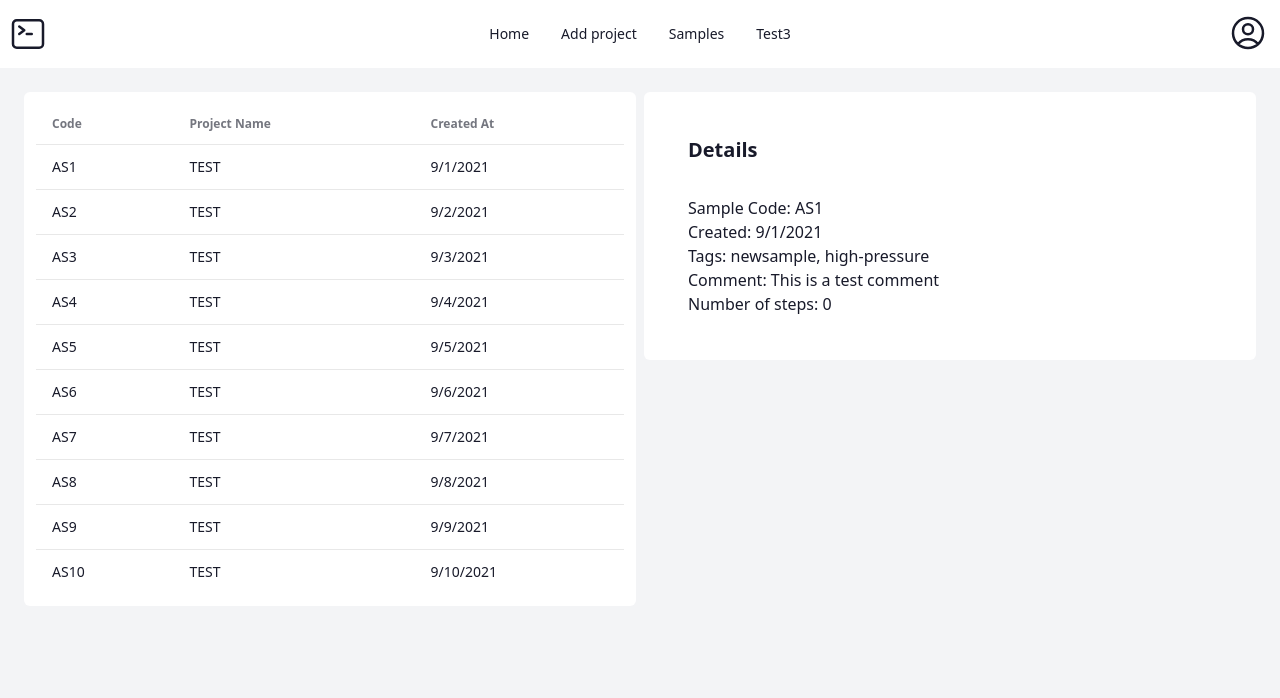
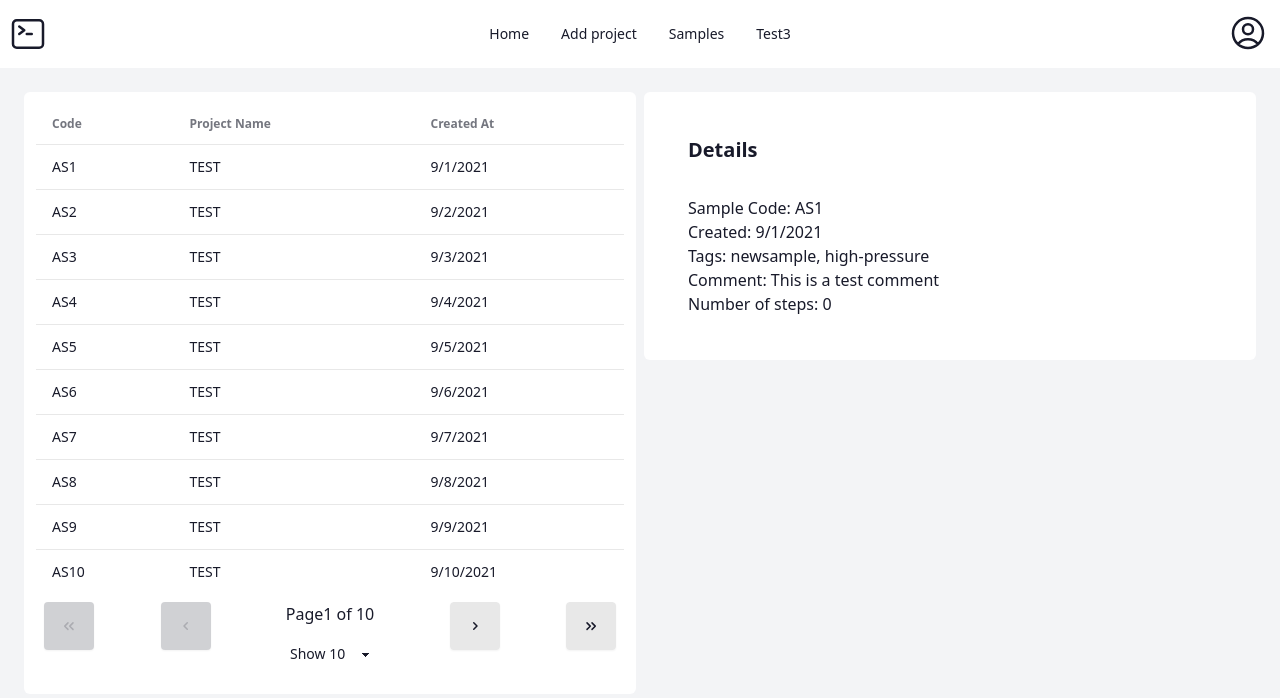
Before and after one commit to goluch/TERMINAL, a React (Vite) app in the folder Client/: page /samples in a window 1280 px wide. Shown: the top 698 px of the page. Built offline with nearby package versions, Linux system fonts and the light colour scheme.

Commit message:
pagination and refactoring code

```diff
--- a/Client/package.json
+++ b/Client/package.json
@@ -12,10 +12,11 @@
   "dependencies": {
     "@headlessui/react": "^2.2.0",
     "@heroicons/react": "^2.2.0",
-    "@tanstack/react-query": "^5.66.0",
+    "@tanstack/react-query": "^5.66.9",
     "@tanstack/react-table": "^8.21.2",
     "axios": "^1.7.9",
     "classnames": "^2.5.1",
+    "clsx": "^2.1.1",
     "react": "^18.3.1",
     "react-dom": "^18.3.1",
     "react-router-dom": "^7.1.1"
--- /dev/null
+++ b/Client/src/components/Samples/Samples.tsx
@@ -0,0 +1,112 @@
+import { SampleDto } from "../../api/terminalSchemas";
+import { useState } from "react";
+import { keepPreviousData, useQuery } from "@tanstack/react-query";
+import SamplesTable from "./SamplesTable";
+import {
+  getCoreRowModel,
+  useReactTable,
+  createColumnHelper,
+  SortingState,
+  PaginationState,
+} from "@tanstack/react-table";
+import SamplesTableManage from "./SamplesTableManage";
+
+const samplesData: SampleDto[] = Array.from({ length: 100 }, (_, i) => ({
+  code: `AS${i + 1}`,
+  projectName: "TEST",
+  createdAt: new Date(2021, 8, i + 1),
+}));
+
+async function fetchData(options: {
+  pageIndex: number;
+  pageSize: number;
+  sorting?: SortingState;
+}) {
+  await new Promise((r) => setTimeout(r, 500));
+  console.log("FETCH DATA", options);
+
+  return {
+    rows: samplesData.slice(
+      options.pageIndex * options.pageSize,
+      (options.pageIndex + 1) * options.pageSize,
+    ),
+    pageCount: Math.ceil(samplesData.length / options.pageSize),
+    rowCount: samplesData.length,
+  };
+}
+
+export interface SamplesProps {
+  onChangeSampleDetails?: (code: string) => void;
+}
+
+export interface SamplesQueryResponse {
+  rows: SampleDto[];
+  rowCount: number;
+  pageCount: number;
+}
+
+const Samples = (props: SamplesProps) => {
+  const [sorting, setSorting] = useState<SortingState>([]);
+  const [pagination, setPagination] = useState<PaginationState>({
+    pageIndex: 0,
+    pageSize: 10,
+  });
+
+  const dataQuery = useQuery<SamplesQueryResponse>({
+    queryKey: ["samples", sorting, pagination],
+    queryFn: () => fetchData({ ...pagination, sorting: sorting }),
+    placeholderData: keepPreviousData,
+  });
+
+  const columnHelper = createColumnHelper<SampleDto>();
+
+  const columns = [
+    columnHelper.accessor("code", {
+      header: "Code",
+      cell: (info) => info.getValue(),
+    }),
+    columnHelper.accessor("projectName", {
+      header: "Project Name",
+      cell: (info) => info.getValue(),
+    }),
+    columnHelper.accessor("createdAt", {
+      header: "Created At",
+      cell: (info) => info.getValue()?.toLocaleDateString(),
+    }),
+  ];
+
+  const table = useReactTable({
+    columns: columns,
+    data: dataQuery.data?.rows ?? [],
+    getCoreRowModel: getCoreRowModel(),
+    state: {
+      sorting,
+      pagination,
+    },
+    rowCount: dataQuery.data?.rowCount,
+    onSortingChange: setSorting,
+    onPaginationChange: setPagination,
+    manualSorting: true,
+    manualPagination: true,
+  });
+
+  const handleClick = (code: string | null | undefined) => {
+    props.onChangeSampleDetails?.(code?.toString() ?? "");
+  };
+
+  if (dataQuery.isLoading)
+    return (
+      <div className="flex justify-center">
+        <span className="loading loading-spinner loading-md"></span>
+      </div>
+    );
+
+  return (
+    <div className="flex flex-col justify-center">
+      <SamplesTable table={table} handleClickSample={handleClick} />
+      <SamplesTableManage table={table} />
+    </div>
+  );
+};
+
+export default Samples;
--- a/Client/src/components/Samples/SamplesTable.tsx
+++ b/Client/src/components/Samples/SamplesTable.tsx
@@ -1,68 +1,17 @@
+import { Table } from "@tanstack/react-table";
 import { SampleDto } from "../../api/terminalSchemas";
-import { useState, useEffect } from "react";
-import {
-  getCoreRowModel,
-  useReactTable,
-  createColumnHelper,
-  flexRender,
-  SortingState,
-} from "@tanstack/react-table";
+import { flexRender } from "@tanstack/react-table";
 
 export interface SamplesTableProps {
-  samplesData: SampleDto[];
-  onChangeSampleDetails?: (code: string) => void;
+  table: Table<SampleDto>;
+  handleClickSample: (code: string | null | undefined) => void;
 }
 
 const SamplesTable = (props: SamplesTableProps) => {
-  const columnHelper = createColumnHelper<SampleDto>();
-
-  const columns = [
-    columnHelper.accessor("code", {
-      header: "Code",
-      cell: (info) => info.getValue(),
-    }),
-    columnHelper.accessor("projectName", {
-      header: "Project Name",
-      cell: (info) => info.getValue(),
-    }),
-    columnHelper.accessor("createdAt", {
-      header: "Created At",
-      cell: (info) => info.getValue()?.toLocaleDateString(),
-    }),
-  ];
-
-  const [sorting, setSorting] = useState<SortingState>([]);
-
-  const table = useReactTable({
-    columns: columns,
-    data: props.samplesData,
-    getCoreRowModel: getCoreRowModel(),
-    state: {
-      sorting,
-    },
-    onSortingChange: setSorting,
-  });
-
-  const handleClick = (code: string | null | undefined) => {
-    props.onChangeSampleDetails?.(code?.toString() ?? "");
-  };
-
-  useEffect(() => {
-    const sortParam = sorting[0]?.id ?? "";
-    const orderParam = sorting[0]?.desc ? 0 : 1; // 0 - desc, 1 - asc (I'm not sure if this is correct)
-    console.log("Sorting: ", sortParam, orderParam);
-    let url = `http://localhost:5006/api/v1/samples`;
-    if (sortParam) {
-      url += `&orderBy=${sortParam}&orderDirection=${orderParam}`;
-    }
-    console.log("FETCH DATA:", url);
-  }, [sorting]);
-
   return (
-    <div className="flex justify-center">
     <table className="table">
       <thead>
-          {table.getHeaderGroups().map((headerGroup) => (
+        {props.table.getHeaderGroups().map((headerGroup) => (
           <tr key={headerGroup.id}>
             {headerGroup.headers.map((header) => (
               <th key={header.id}>
@@ -89,10 +38,10 @@ const SamplesTable = (props: SamplesTableProps) => {
         ))}
       </thead>
       <tbody>
-          {table.getRowModel().rows.map((row) => (
+        {props.table.getRowModel().rows.map((row) => (
           <tr
             key={row.id}
-              onClick={() => handleClick(row.original.code)}
+            onClick={() => props.handleClickSample(row.original.code)}
             className="hover cursor-pointer"
           >
             {row.getVisibleCells().map((cell) => (
@@ -104,7 +53,6 @@ const SamplesTable = (props: SamplesTableProps) => {
         ))}
       </tbody>
     </table>
-    </div>
   );
 };
 
--- /dev/null
+++ b/Client/src/components/Samples/SamplesTableManage.tsx
@@ -0,0 +1,78 @@
+import { Table } from "@tanstack/react-table";
+import { SampleDto } from "../../api/terminalSchemas";
+import { clsx } from "clsx";
+import {
+  ChevronLeftIcon,
+  ChevronDoubleLeftIcon,
+  ChevronRightIcon,
+  ChevronDoubleRightIcon,
+  CheckIcon,
+  ChevronDownIcon,
+} from "@heroicons/react/16/solid";
+import {
+  Button,
+  Listbox,
+  ListboxButton,
+  ListboxOptions,
+  ListboxOption,
+} from "@headlessui/react";
+export interface SamplesTableManageProps {
+  table: Table<SampleDto>;
+}
+
+const SamplesTableManage = (props: SamplesTableManageProps) => {
+  return (
+    <div className="m-1 flex justify-between">
+      <Button
+        className="btn border rounded m-1"
+        onClick={() => props.table.firstPage()}
+        disabled={!props.table.getCanPreviousPage()}
+      >
+        <ChevronDoubleLeftIcon className="h-4 w-4" />
+      </Button>
+      <Button
+        className="btn border rounded m-1"
+        onClick={() => props.table.previousPage()}
+        disabled={!props.table.getCanPreviousPage()}
+      >
+        <ChevronLeftIcon className="h-4 w-4" />
+      </Button>
+      <div className="flex flex-col justify-center items-center">
+        <div className="m-1">
+          Page
+          {props.table.getState().pagination.pageIndex + 1} of{" "}
+          {props.table.getPageCount().toLocaleString()}
+        </div>
+        <select
+          className="select border rounded"
+          value={props.table.getState().pagination.pageSize}
+          onChange={(e) => {
+            props.table.setPageSize(Number(e.target.value));
+          }}
+        >
+          {[10, 20, 30, 40, 50].map((pageSize) => (
+            <option key={pageSize} value={pageSize}>
+              Show {pageSize}
+            </option>
+          ))}
+        </select>
+      </div>
+      <Button
+        className="btn border rounded m-1"
+        onClick={() => props.table.nextPage()}
+        disabled={!props.table.getCanNextPage()}
+      >
+        <ChevronRightIcon className="h-4 w-4" />
+      </Button>
+      <Button
+        className="btn border rounded m-1"
+        onClick={() => props.table.lastPage()}
+        disabled={!props.table.getCanNextPage()}
+      >
+        <ChevronDoubleRightIcon className="h-4 w-4" />
+      </Button>
+    </div>
+  );
+};
+
+export default SamplesTableManage;
--- a/Client/src/pages/SamplesPage.tsx
+++ b/Client/src/pages/SamplesPage.tsx
@@ -1,20 +1,14 @@
 import { SampleDetailsDto, SampleDto } from "../api/terminalSchemas";
 import { useState } from "react";
-import SamplesTable from "../components/Samples/SamplesTable";
+
+import SamplesTable from "../components/Samples/Samples";
 import SampleDetails from "../components/Samples/SampleDetails";
 
-const samplesData: SampleDto[] = [
-  { code: "AS1", projectName: "TEST", createdAt: new Date("2021-09-01") },
-  { code: "AS2", projectName: "TEST", createdAt: new Date("2021-09-02") },
-  { code: "AS3", projectName: "TEST", createdAt: new Date("2021-09-03") },
-  { code: "AS4", projectName: "TEST", createdAt: new Date("2021-09-04") },
-  { code: "AS5", projectName: "TEST", createdAt: new Date("2021-09-05") },
-  { code: "AS6", projectName: "TEST", createdAt: new Date("2021-09-06") },
-  { code: "AS7", projectName: "TEST", createdAt: new Date("2021-09-07") },
-  { code: "AS8", projectName: "TEST", createdAt: new Date("2021-09-08") },
-  { code: "AS9", projectName: "TEST", createdAt: new Date("2021-09-09") },
-  { code: "AS10", projectName: "TEST", createdAt: new Date("2021-09-10") },
-];
+const samplesData: SampleDto[] = Array.from({ length: 100 }, (_, i) => ({
+  code: `AS${i + 1}`,
+  projectName: "TEST",
+  createdAt: new Date(2021, 8, i + 1), // Wrzesień 2021
+}));
 
 const SamplesPage = () => {
   const [sampleDetails, setSampleDetails] = useState<SampleDetailsDto | null>({
@@ -25,9 +19,7 @@ const SamplesPage = () => {
   });
 
   const changeSampleDetails = (code: string) => {
-    // TODO: fetch details from API
     const foundSample = samplesData.find((sample) => sample.code === code);
-
     if (foundSample) {
       setSampleDetails({
         ...foundSample,
@@ -42,10 +34,7 @@ const SamplesPage = () => {
     <div className="min-h-screen bg-gray-100">
       <div className="flex justify-center p-5">
         <div className="flex-1 bg-white p-3 rounded-md m-1">
-          <SamplesTable
-            samplesData={samplesData}
-            onChangeSampleDetails={changeSampleDetails}
-          />
+          <SamplesTable onChangeSampleDetails={changeSampleDetails} />
         </div>
         <div className="flex-1 bg-white p-3 rounded-md m-1 self-start">
           <SampleDetails sampleDetails={sampleDetails} />
```
Also changed, not shown: 1 other file (tests, documents, lock files or other folders). Lines whose indentation alone changed are shown as unchanged.
